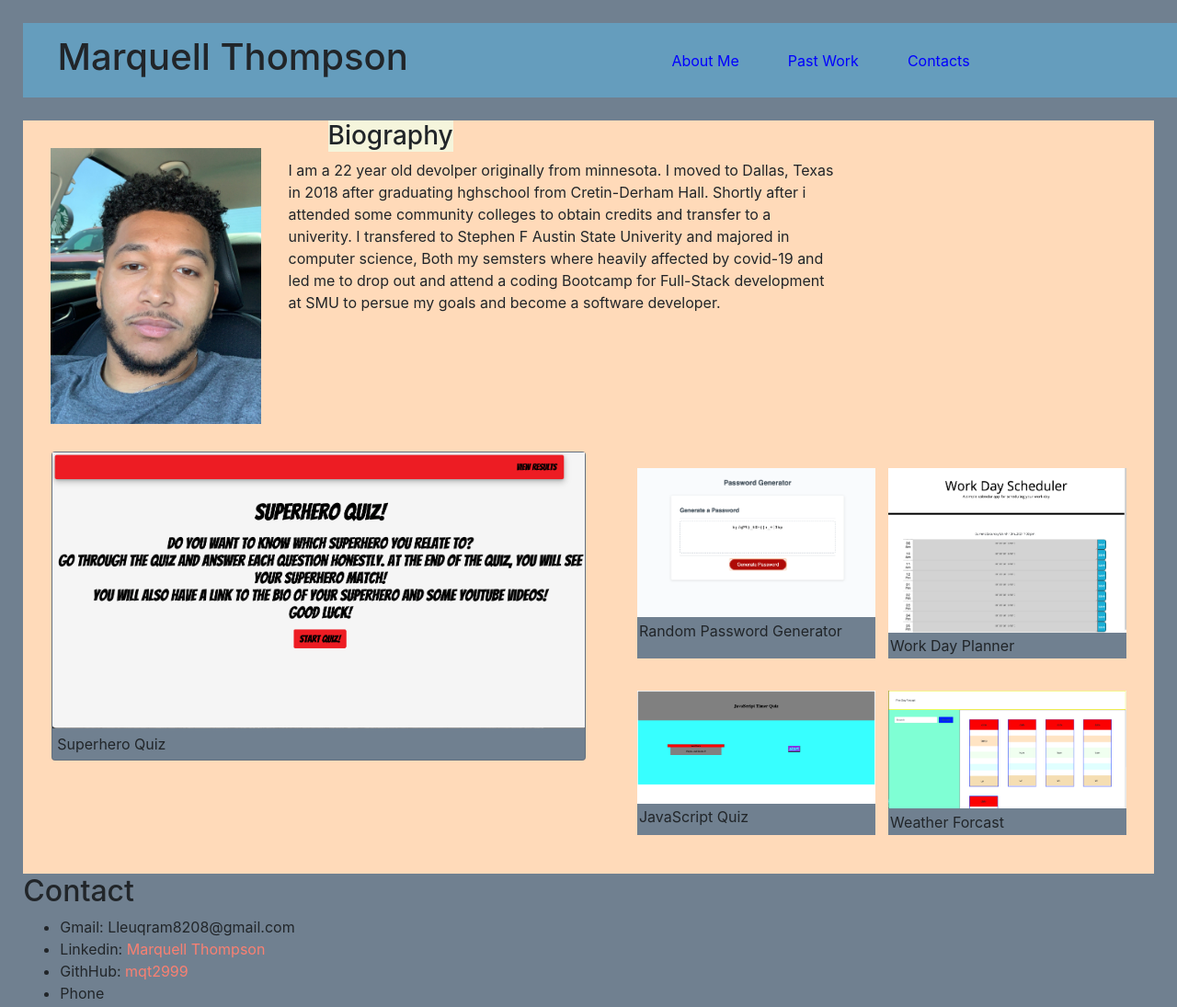
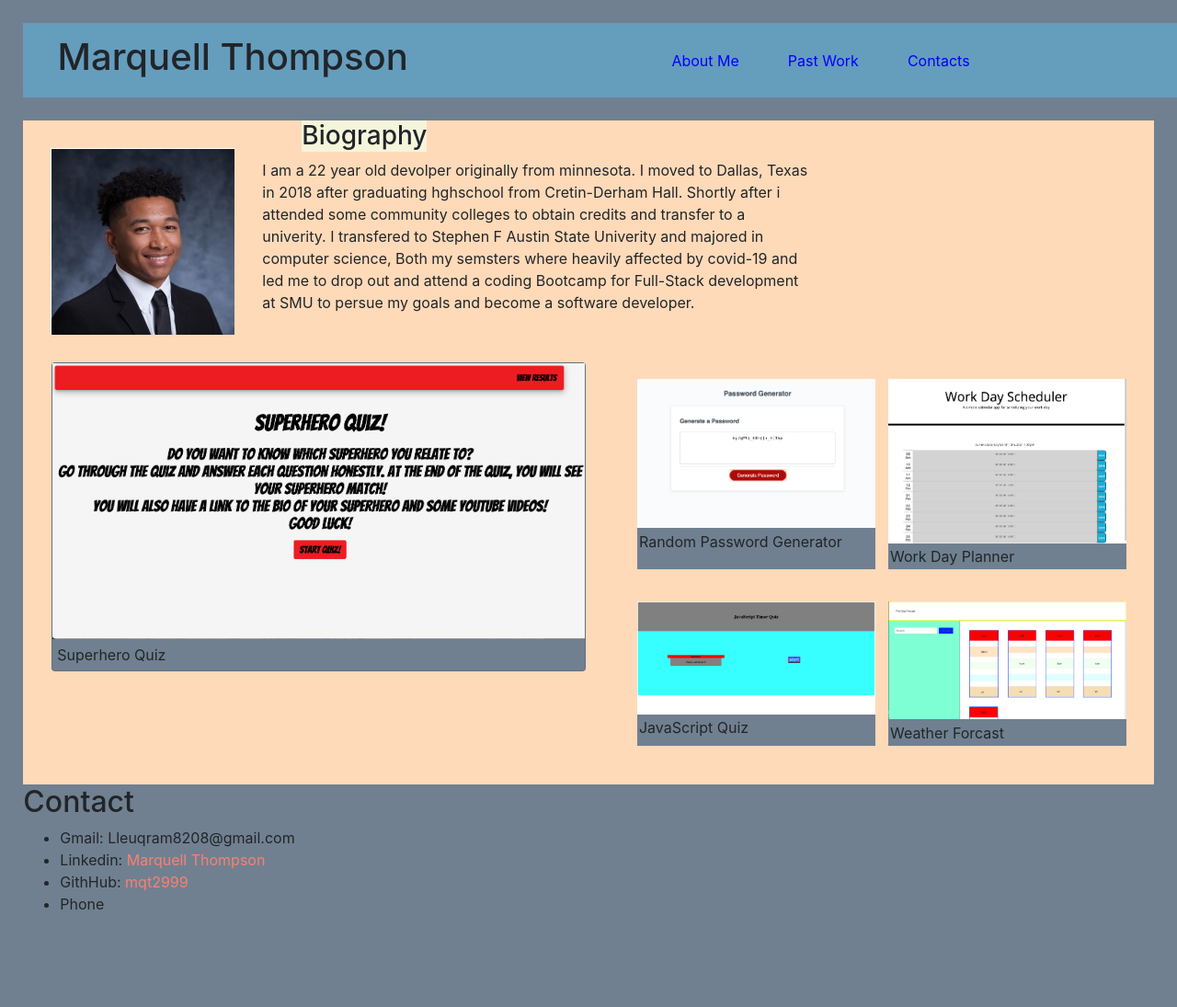
Before and after one commit to mqt2999/MyPortfolio, a plain HTML site: page index.html in a window 1280 px wide. Shown: the whole page at 92% size. After the commit the page ends 1024 px from the top, so only its background shows below. Drawn offline with nearby package versions, Linux system fonts and the light colour scheme.

Commit message:
changing my picture

```diff
--- a/index.html
+++ b/index.html
@@ -34,7 +34,7 @@
         <!-- div holding my profile picture and bio article -->
         <div class="aboutMe">
             <!-- profile pic  -->
-            <img id="me" src="./Images/marquellT.png" alt="Marquell Thompson">
+            <img id="me" src="./Images/image.png" alt="Marquell Thompson">
             <!-- article holding a short bit of info about me  -->
             <article class="bio">
 
```
Also changed, not shown: Images/image.png (added), nnm.jpg (deleted).
